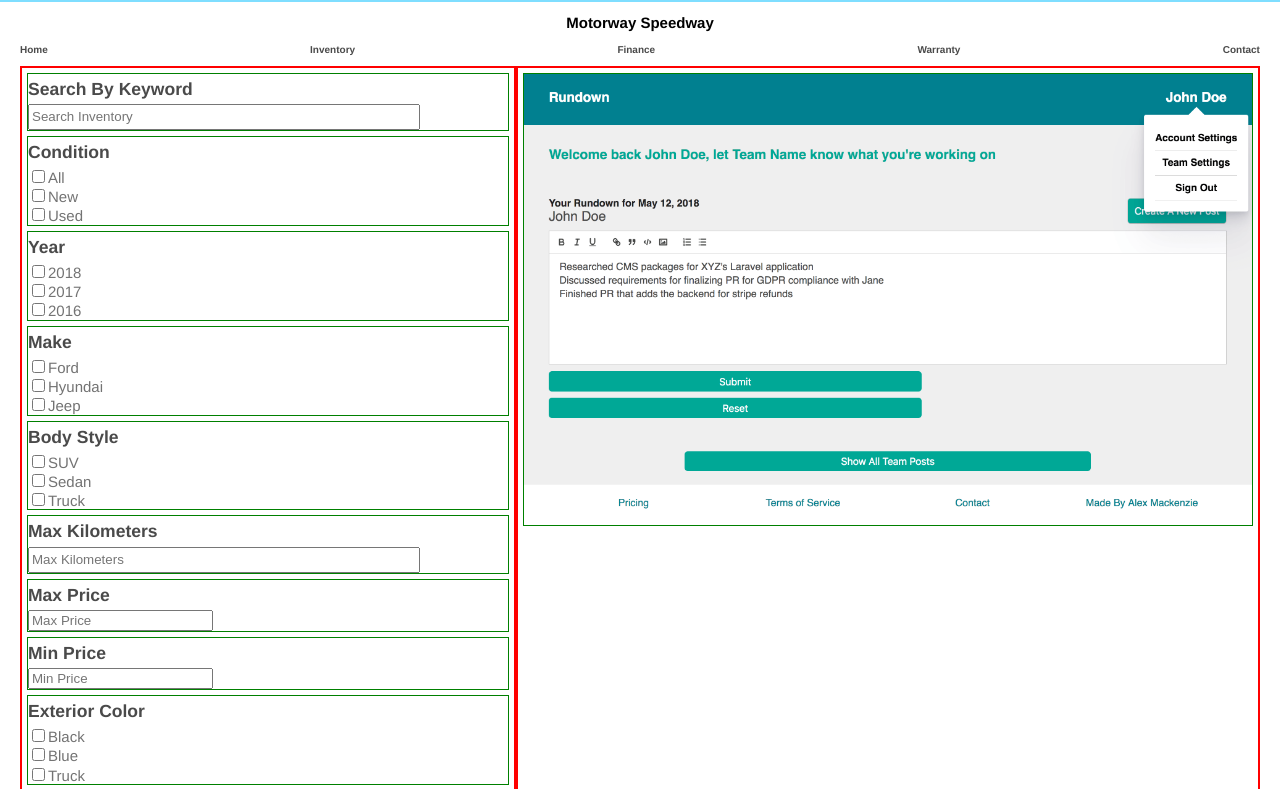
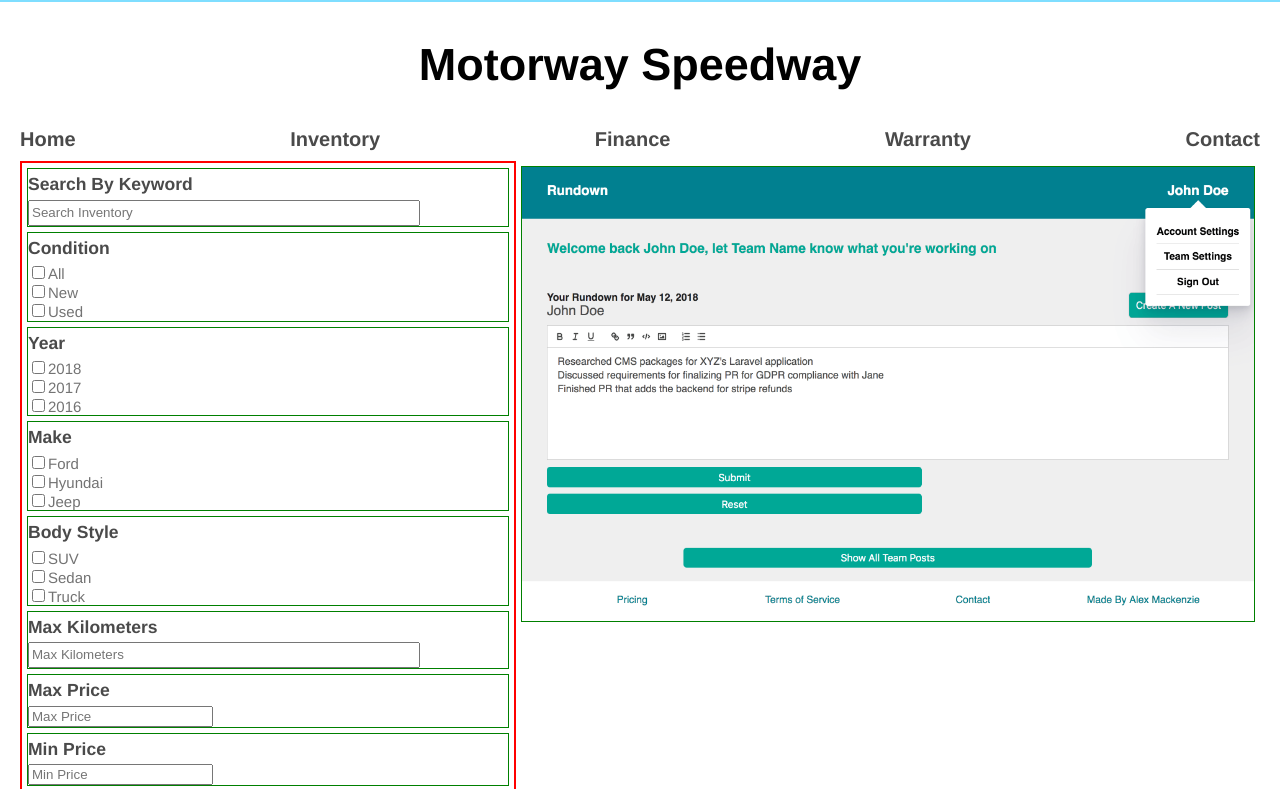
Before and after one commit to AlexMac7/dealership-grid-layout, a plain HTML site: page index.html in a window 1280 px wide. Shown: the top 789 px of the page. Drawn offline with Linux system fonts and the light colour scheme.

Commit message:
Increase header and nav font size

```diff
--- a/styles.css
+++ b/styles.css
@@ -27,6 +27,7 @@ body {
 /* Header */
 .header {
     text-align: center;
+    font-size: 3rem;
 }
 
 /* Navigation Bar */
@@ -38,6 +39,7 @@ body {
     justify-content: space-between;
     margin: 0;
     padding: 0;
+    font-size: 2rem;
 }
 .navBar__item {
     display: flex;
@@ -88,7 +90,7 @@ body {
     width: 80%;
 }
 .results {
-    border: solid 2px red; /* todo remove */
+    /*border: solid 2px red; !* todo remove *!*/
 }
 .results__block {
     border: solid 1px green; /* todo remove */
```
